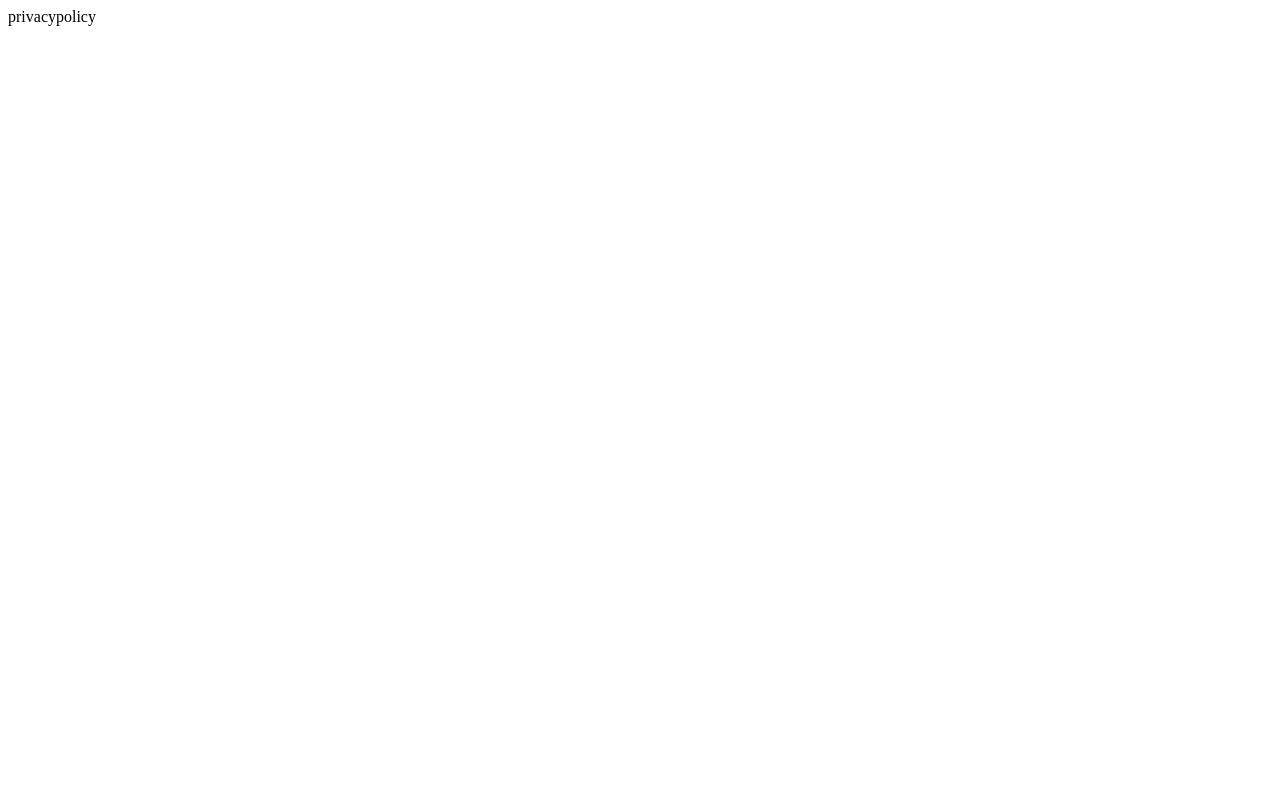
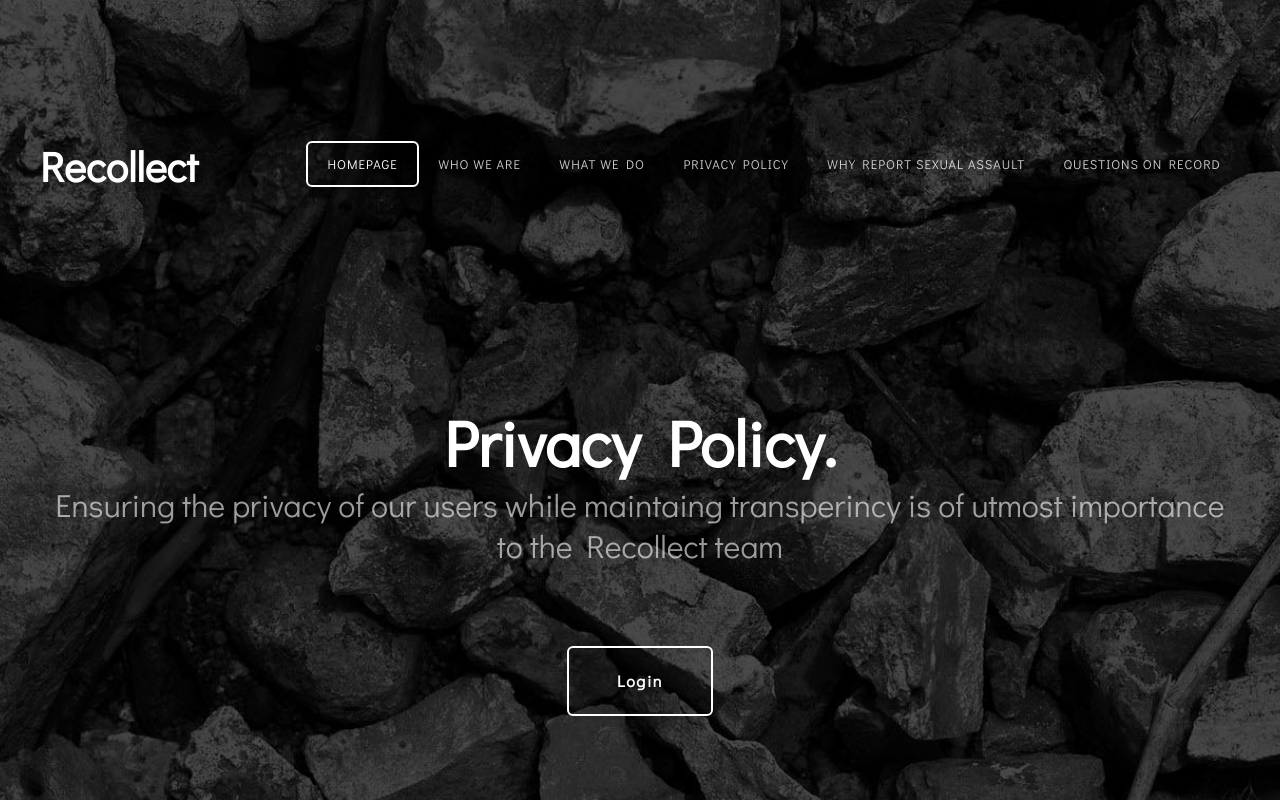
Before and after one commit to JosephPrachar/Chimehack-Project, a website: page static/privacy_policy.html in a window 1280 px wide. Shown: the top 800 px of the page. Drawn offline with Linux system fonts and the light colour scheme.

Commit message:
privacypolicy page

```diff
--- a/static/privacy_policy.html
+++ b/static/privacy_policy.html
@@ -1 +1,62 @@
-privacypolicy
+<!DOCTYPE html PUBLIC "-//W3C//DTD XHTML 1.0 Strict//EN" "http://www.w3.org/TR/xhtml1/DTD/xhtml1-strict.dtd">
+<!--
+Design by TEMPLATED
+http://templated.co
+Released for free under the Creative Commons Attribution License
+
+Name       : StoneWork
+Description: A two-column, fixed-width design with dark color scheme.
+Version    : 1.0
+Released   : 20140228
+
+-->
+<html xmlns="http://www.w3.org/1999/xhtml">
+<head>
+<meta http-equiv="Content-Type" content="text/html; charset=utf-8" />
+<title></title>
+<meta name="keywords" content="" />
+<meta name="description" content="" />
+<link href="http://fonts.googleapis.com/css?family=Didact+Gothic" rel="stylesheet" />
+<link href="templated-stonework/default.css" rel="stylesheet" type="text/css" media="all" />
+<link href="templated-stonework/fonts.css" rel="stylesheet" type="text/css" media="all" />
+
+<!--[if IE 6]><link href="default_ie6.css" rel="stylesheet" type="text/css" /><![endif]-->
+
+</head>
+<body>
+<div id="header-wrapper">
+	<div id="header" class="container">
+		<div id="logo">
+			<h1><a href="#">Recollect</a></h1>
+        </div>
+		<div id="menu">
+			<ul>
+				<li class="active"><a href="#" accesskey="1" title="">Homepage</a></li>
+				<li><a href="#" accesskey="2" title="">Who we are</a></li>
+				<li><a href="#" accesskey="3" title="">What we do</a></li>
+				<li><a href="#" accesskey="4" title="">Privacy policy</a></li>
+                <li><a href="#" accesskey="5" title="">Why report sexual assault</a></li>
+				<li><a href="#" accesskey="5" title="">Questions on record</a></li>
+			</ul>
+		</div>
+	</div>
+	<div id="banner" class="container">
+		<div class="title">
+			<h2>Privacy Policy.</h2>
+			<span class="byline">Ensuring the privacy of our users while maintaing transperincy is of utmost importance to the Recollect team </span>
+		</div>
+		<ul class="actions">
+			<li><a href="#" class="button">Login</a></li>
+		</ul>
+	</div>
+</div>
+<div id="wrapper">
+	<div id="three-column" class="container">
+		<div class="title">
+
+			<span class="byline">The information entered into this will not be read or published under any circumstances. Your personal information, password, and data <br><br> responses will be private: we will not publish your name or email. Any and all information in this app will be completely protected. If users<br><br> choose to enter their zipcode, the data will be stored anonmymously, for the sole purpose of <br><br>spotting trends regarding hot spots of where sexual assault occurs.
+</span>
+		</div>
+
+</body>
+</html>
```
